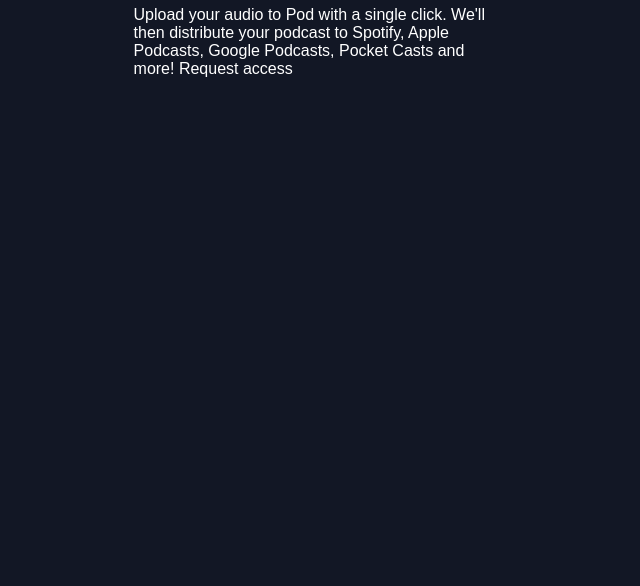
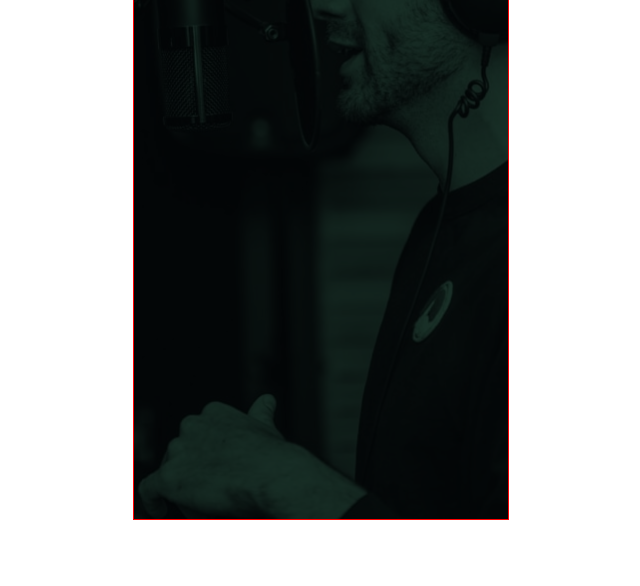
Before and after one commit to metcalf44/frontend-mentor, a plain HTML site: page pod-landing-page/index.html in a window 1280 px wide. Shown: the part 214-800 px from the top of the page, without its empty margins (319-959 px from the left). Drawn offline with Linux system fonts and the light colour scheme; a web font is replaced by a local one.

Commit message:
background image added

```diff
--- a/pod-landing-page/index.html
+++ b/pod-landing-page/index.html
@@ -10,12 +10,15 @@
 </head>
 
 <body>
-    <main class="main">
-        <div class="text-info">
+    <div class="container">
+        <title class="title-image">
+
+        </title>
+        <!-- <main class="hero">
             <h1>PUBLISH YOUR PODCASTS EVERYWHERE.</h1>
             <p>Upload your audio to Pod with a single click. We'll then distribute your podcast to Spotify, Apple Podcasts, Google Podcasts, Pocket Casts and more! Request access</p>
-        </div>
-    </main>
+        </main> -->
+    </div>
 
     <script src="script.js"></script>
 </body>
--- a/pod-landing-page/styles.css
+++ b/pod-landing-page/styles.css
@@ -1,7 +1,9 @@
 @import url('https://fonts.googleapis.com/css2?family=Chivo:wght@300;400&display=swap');
 
-* {
+*, *::before, *::after {
     box-sizing: border-box;
+    margin-top: 0;
+    outline: 1px solid red;
 }
 
 :root {
@@ -14,7 +16,6 @@
 }
 
 body {
-    background: var(--lighter-black);
     font-family: 'chivo', Arial, Helvetica, sans-serif;
     display: flex;
     flex-direction: column;
@@ -24,10 +25,13 @@ body {
     margin: 0;
 }
 
-.main {
-    background: var(--lighter-black);
-    color: var(--white);
+.container {
     position: relative;
     width: 23.43rem;
     height: 41.68rem;
+    background-color: rgba(0,0,0,0.8);
+    background-image: url(assets/mobile/image-host.jpg);
+    background-repeat: no-repeat;
+    background-size: cover;
+    background-blend-mode: multiply;
 }
```
